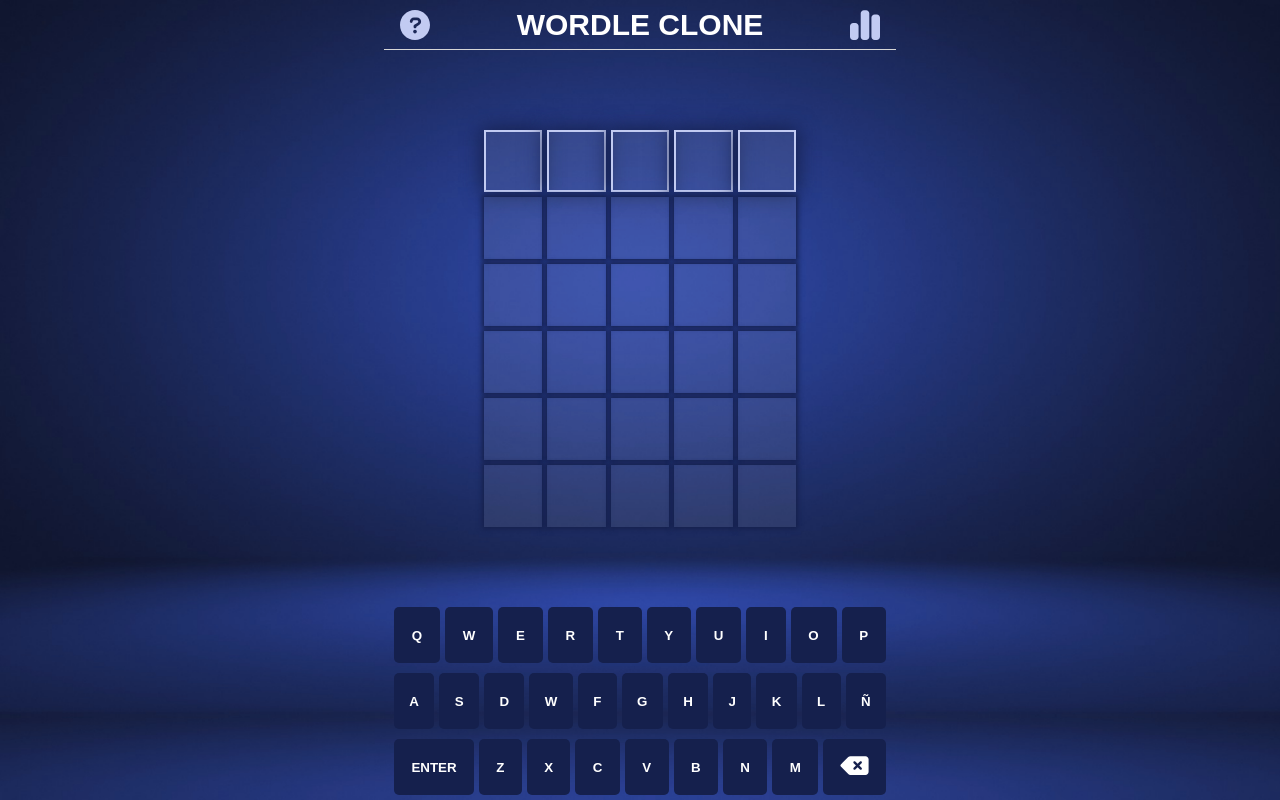
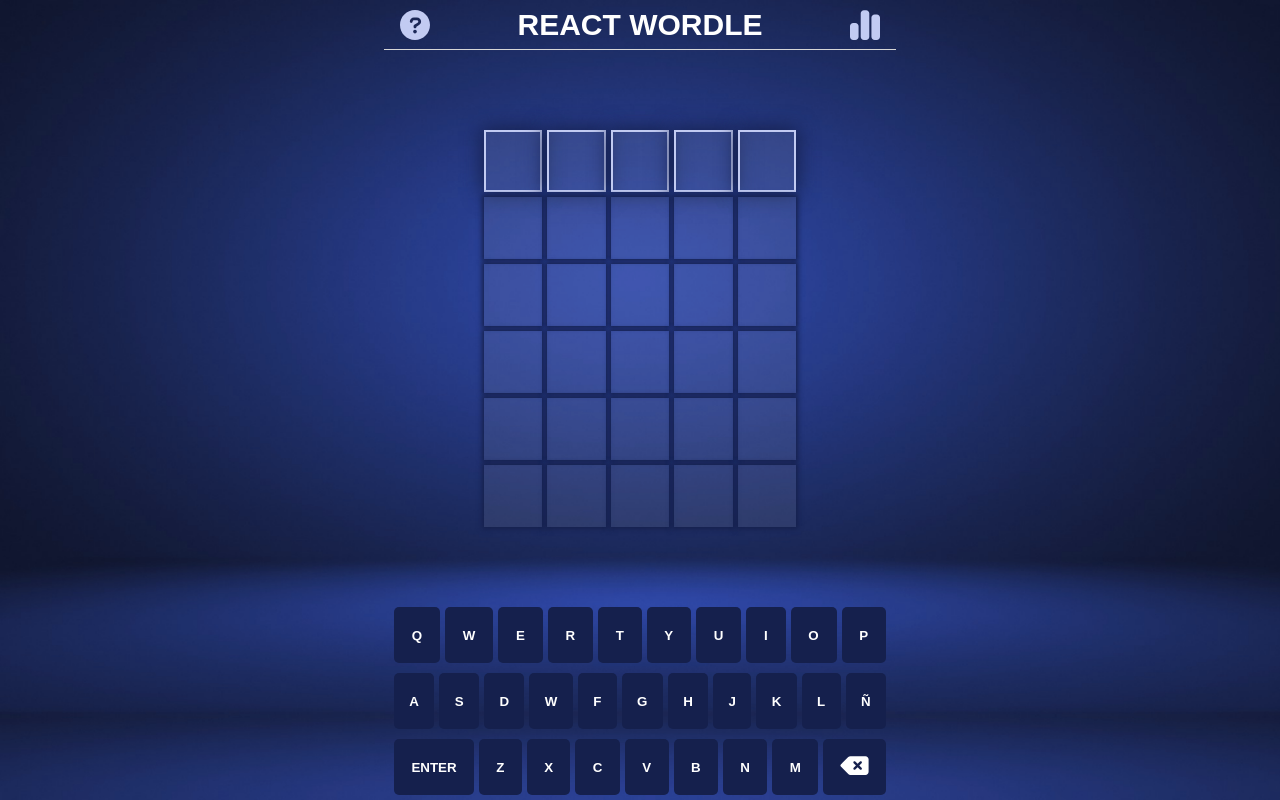
Before and after one commit to GabrielCarames/react-wordle, a React (Vite) app: page / in a window 1280 px wide. Built offline with nearby package versions, Linux system fonts and the light colour scheme.

Commit message:
react wordle

```diff
--- a/src/components/Navbar.jsx
+++ b/src/components/Navbar.jsx
@@ -5,7 +5,7 @@ export default function Navbar({finishedGame, setFinishedGame, setInstructions})
     return (
         <nav className="navbar">
             <img className="navbar__logo" src={helpLogo} alt="Ayuda" onClick={() => setInstructions(true)} />
-            <h1 className="navbar__title">WORDLE CLONE</h1>
+            <h1 className="navbar__title">REACT WORDLE</h1>
             <img className="navbar__logo" src={statisticsLogo} alt="Estadísticas" onClick={() => setFinishedGame({...finishedGame, state: true})} />
         </nav>
     )
```
